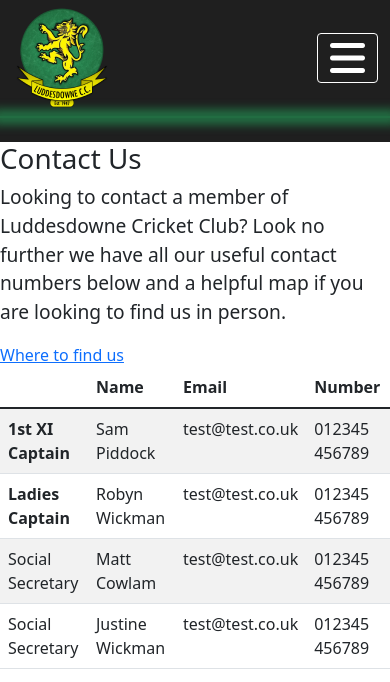
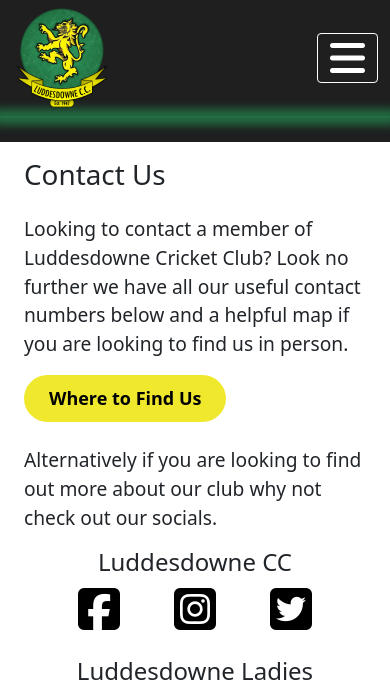
Before and after one commit to Baldpet/luddesdowne, a Django app: page /contact-us in a window 390 px wide. Shown: the top 682 px of the page. Run offline with Django 3.2, Linux system fonts and the light colour scheme; some libraries are stand-ins or nearby versions.

Commit message:
Contact Us page completed

```diff
--- a/home/templates/home/contact.html
+++ b/home/templates/home/contact.html
@@ -8,19 +8,63 @@
 
 {% block corecss %}
 {{ block.super }}
+<link rel="stylesheet" href="{% static 'home/css/contact.css' %}">
 {% endblock %}
 
 {% block content %}
 
-<main class="container-fluid g-0">
+<main class="container-fluid">
     <div class="container">
-        <div class="row">
+        <div class="row header-row">
             <div class="col-12">
                 <h1>Contact Us</h1>
-                <p>Looking to contact a member of Luddesdowne Cricket Club? Look no further we have all our useful contact numbers below and a helpful map if you are looking to find us in person.</p>
-                <a href="#google-map">Where to find us</a>
             </div>
         </div>
+        <div class="row contact-row">
+            <div class="col-xs-12 col-lg-6">
+                <p>Looking to contact a member of Luddesdowne Cricket Club? Look no further we have all our useful contact numbers below and a helpful map if you are looking to find us in person.</p>
+                <div class="primary-btn"><a href="#where-to-find">Where to Find Us</a></div>
+                <p style="margin-top: 1.5rem;">Alternatively if you are looking to find out more about our club why not check out our socials.</p>
+                <div class="socials-container">
+                    <h3 class="socials-header" >Luddesdowne CC</h3>
+                    <ul class="socials-contact" >
+                        <li>
+                            <a href="#" rel="noreferrer noopener" class="footer-link"><i class="fab fa-3x fa-facebook-square"></i></a>
+                        </li>
+                        <li>
+                            <a href="https://www.instagram.com/luddesdowne_ladies_cricket/" rel="noreferrer noopener" class="footer-link"><i class="fab fa-3x fa-instagram-square"></i></a>
+                        </li>
+                        <li>
+                            <a href="https://twitter.com/luddesdownecc" rel="noreferrer noopener" class="footer-link"><i class="fab fa-3x fa-twitter-square"></i></a>
+                        </li>
+                    </ul>
+                </div>
+                <div class="socials-container">
+                    <h3 class="socials-header" >Luddesdowne Ladies</h3>
+                    <ul class="socials-contact">
+                        <li>
+                            <a href="#" rel="noreferrer noopener" class="footer-link"><i class="fab fa-3x fa-facebook-square"></i></a>
+                        </li>
+                        <li>
+                            <a href="https://www.instagram.com/luddesdowne_ladies_cricket/" rel="noreferrer noopener" class="footer-link"><i class="fab fa-3x fa-instagram-square"></i></a>
+                        </li>
+                        <li>
+                            <a href="https://twitter.com/luddesdownecc" rel="noreferrer noopener" class="footer-link"><i class="fab fa-3x fa-twitter-square"></i></a>
+                        </li>
+                    </ul>
+                </div>
+
+            </div>
+            <div class="d-none d-lg-block col-lg-6 align-self-center" style="text-align: center; min-height: 320px;">
+                <img src="{{ MEDIA_URL }}/contact-us.jpg" alt="Cricket Ball" style="max-height: 300px; max-width: 100%; border-radius: 5px;">
+            </div>
+        </div>
+        <div class="row header-row">
+            <div class="col-12">
+                <h2>Contact Information</h2>
+            </div>
+        </div>
+        <!--   Contact Table   -->
         <div class="row">
             <div class="col table-responsive-md">
                 <table class="table table-striped">
@@ -34,35 +78,75 @@
                     </thead>
                     <tbody>
                         <tr>
+                            <th scope="row">Chairman</th>
+                            <td>Tony Hughes</td>
+                            <td><a href="mailto:test@test.co.uk">test@test.co.uk</a></td>
+                            <td><a href="tel:012345456789">012345 456789</a></td>
+                        </tr>
+                        <tr>
+                            <th scope="row">Secretary</th>
+                            <td>John Airey</td>
+                            <td> - </td>
+                            <td> - </td>
+                        </tr>
+                        <tr>
+                            <th scope="row">Fixture Secretary</th>
+                            <td>Don Hill</td>
+                            <td><a href="mailto:test@test.co.uk">test@test.co.uk</a></td>
+                            <td><a href="tel:012345456789">012345 456789</a></td>
+                        </tr>
+                        <tr>
+                            <th scope="row">Treasurer</th>
+                            <td>Bob Stiddard</td>
+                            <td><a href="mailto:test@test.co.uk">test@test.co.uk</a></td>
+                            <td><a href="tel:012345456789">012345 456789</a></td>
+                        </tr>
+                        <tr>
+                            <th scope="row">Groundsman</th>
+                            <td>Jerry Knott</td>
+                            <td><a href="mailto:test@test.co.uk">test@test.co.uk</a></td>
+                            <td> - </td>
+                        </tr>
+                        <tr>
                             <th scope="row">1st XI Captain</th>
                             <td>Sam Piddock</td>
-                            <td>test@test.co.uk</td>
-                            <td>012345 456789</td>
+                            <td><a href="mailto:test@test.co.uk">test@test.co.uk</a></td>
+                            <td><a href="tel:012345456789">012345 456789</a></td>
                         </tr>
                         <tr>
-                            <th>Ladies Captain</th>
-                            <td>Robyn Wickman</td>
-                            <td>test@test.co.uk</td>
-                            <td>012345 456789</td>
+                            <th scope="row">2nd XI Captain</th>
+                            <td>Alex Porter</td>
+                            <td><a href="mailto:test@test.co.uk">test@test.co.uk</a></td>
+                            <td><a href="tel:012345456789">012345 456789</a></td>
                         </tr>
                         <tr>
-                            <td>Social Secretary</td>
-                            <td>Matt Cowlam</td>
-                            <td>test@test.co.uk</td>
-                            <td>012345 456789</td>
+                            <th scope="row">Ladies Captain</th>
+                            <td>Robyn Wickman</td>
+                            <td><a href="mailto:test@test.co.uk">test@test.co.uk</a></td>
+                            <td><a href="tel:012345456789">012345 456789</a></td>
                         </tr>
                         <tr>
-                            <td>Social Secretary</td>
+                            <th scope="row">Social Secretary</th>
+                            <td>Matt Cowlam</td>
+                            <td><a href="mailto:test@test.co.uk">test@test.co.uk</a></td>
+                            <td><a href="tel:012345456789">012345 456789</a></td>
+                        </tr>
+                        <tr>
+                            <th scope="row">Social Secretary</th>
                             <td>Justine Wickman</td>
-                            <td>test@test.co.uk</td>
-                            <td>012345 456789</td>
+                            <td><a href="mailto:test@test.co.uk">test@test.co.uk</a></td>
+                            <td><a href="tel:012345456789">012345 456789</a></td>
                         </tr>
                     </tbody>
                 </table>
             </div>
         </div>
-
-        <div style="text-align: center;">
+        <div class="row header-row" id="where-to-find">
+            <div class="col-12">
+                <h2>Where to Find Us</h2>
+            </div>
+        </div>
+        <div class="google-map-container" style="text-align: center; margin: 1rem 0;">
             <iframe id="google-map" src="https://www.google.com/maps/embed?pb=!1m18!1m12!1m3!1d4188.883691715!2d0.3926250790012702!3d51.37134936620436!2m3!1f0!2f0!3f0!3m2!1i1024!2i768!4f13.1!3m3!1m2!1s0x47d8ca94af5be9e5%3A0x63d5dde5075570a2!2sLuddesdowne%20Cricket%20Club!5e0!3m2!1sen!2suk!4v1648469311183!5m2!1sen!2suk" width="800" height="600" style="border:0;" allowfullscreen="" loading="lazy" referrerpolicy="no-referrer-when-downgrade"></iframe>
         </div>
     </div>
--- a/home/templates/home/index.html
+++ b/home/templates/home/index.html
@@ -19,7 +19,7 @@
         <!-- <img src="{{ MEDIA_URL }}/luddesdowne-ground.png" alt="Luddesdowne CC ground"> -->
         <div class="title-div">
             <h1>Luddesdowne Cricket Club</h1>
-            <a href="#" class="secondary-btn">See Fixtures</a>
+            <a href="#fixtures-row" class="secondary-btn">See Fixtures</a>
         </div>
     </div>
     <div class="container">
@@ -28,7 +28,7 @@
                 <h2>A Little About Us</h2>
                 <p>We are a small, friendly bunch of players. Luddesdowne is a very special place and we think the club is too! We play our cricket in the traditional way and try to uphold the best values of the game. The Rectory Cricket Ground is the home of Luddesdowne Cricket Club and is without a doubt one of the most rural and picturesque grounds in England.</p>
                 <p>This year is the club's 75th aniversary from formation! We are extremely proud of our heritage and will be celebrating throughout the year with cricketing and commemorative events. Check them out in the upcoming events section.</p>
-                <a href="#"><div class="primary-btn" style="margin-top: 2rem;">See Events</div></a>
+                <a href="#events-row"><div class="primary-btn" style="margin-top: 2rem;">See Events</div></a>
             </div>
             <div class="col-xs-12 col-md-6 align-self-center about-logo-div" style="text-align: center;">
                 <img src="{{ MEDIA_URL }}/75th-logo.png" alt="Luddes Logo" style="height: 350px;" >
--- a/static/css/base.css
+++ b/static/css/base.css
@@ -6,6 +6,11 @@ header, footer{
 
 p{
     font-size: 1.2rem;
+}
+
+.header-row{
+    margin-top: 1rem;
+    margin-bottom: 1rem;
 }
 
 .nav-blur{
@@ -72,6 +77,12 @@ footer a{
     display: inline-block;
 }
 
+.primary-btn a,
+.secondary-btn a{
+    text-decoration: none;
+    color: inherit;
+}
+
 .primary-btn:hover,
 .secondary-btn:hover{
     text-decoration: none;
--- /dev/null
+++ b/static/home/css/contact.css
@@ -0,0 +1,38 @@
+.contact-row{
+    margin-bottom: 2rem;
+}
+
+.google-map-container{
+    text-align: center;
+    margin: 1rem 0;
+}
+
+.socials-container{
+    display: inline-block;
+    width: 100%;
+    margin-bottom: 0.5rem;
+}
+
+.socials-contact{
+    display: flex;
+    justify-content: space-evenly;
+    list-style: none;
+    padding: 0;
+}
+
+.socials-contact a{
+    color: black;
+}
+
+.socials-header{
+    text-align: center;
+    font-size: 1.5rem;
+}
+
+@media (min-width: 576px) {
+    .socials-container{
+        display: inline-block;
+        width: 49%;
+        margin-bottom: 0;
+    }
+}
```
Also changed, not shown: media/contact-us.jpg (added).
